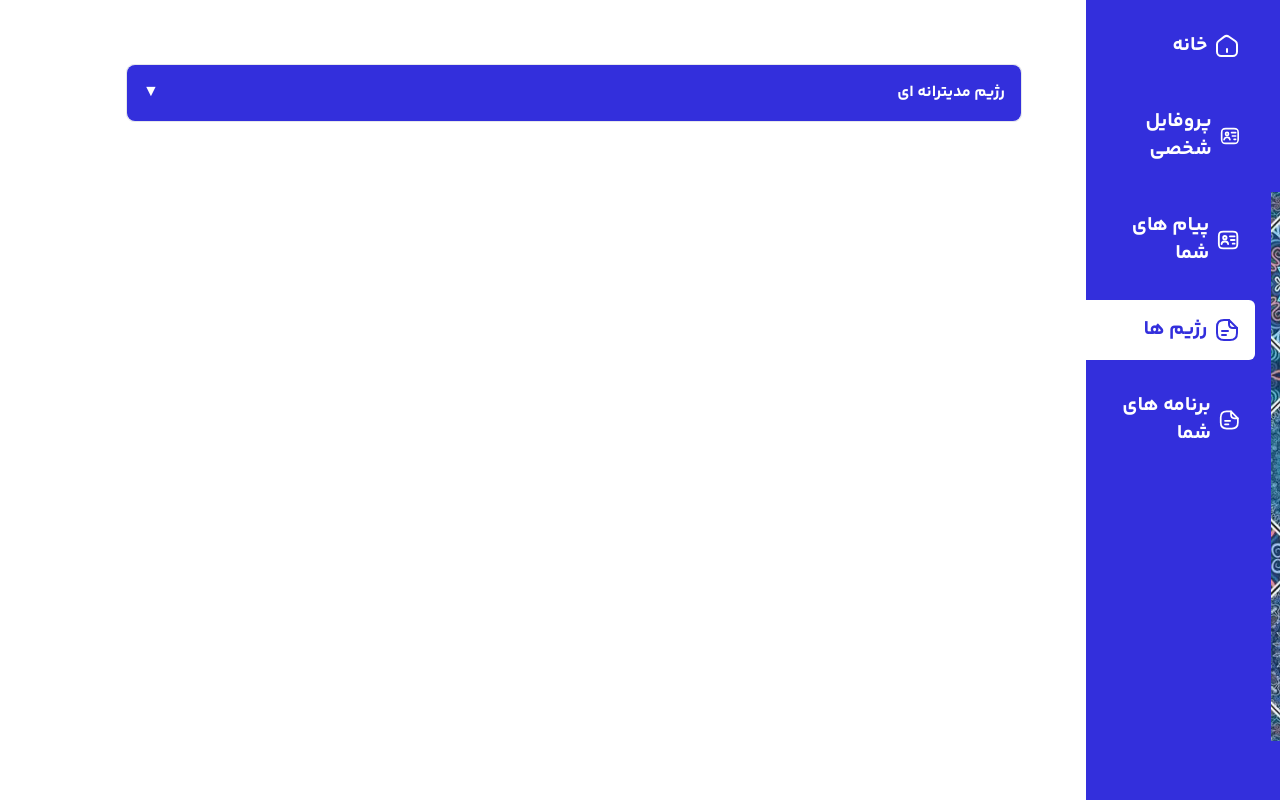
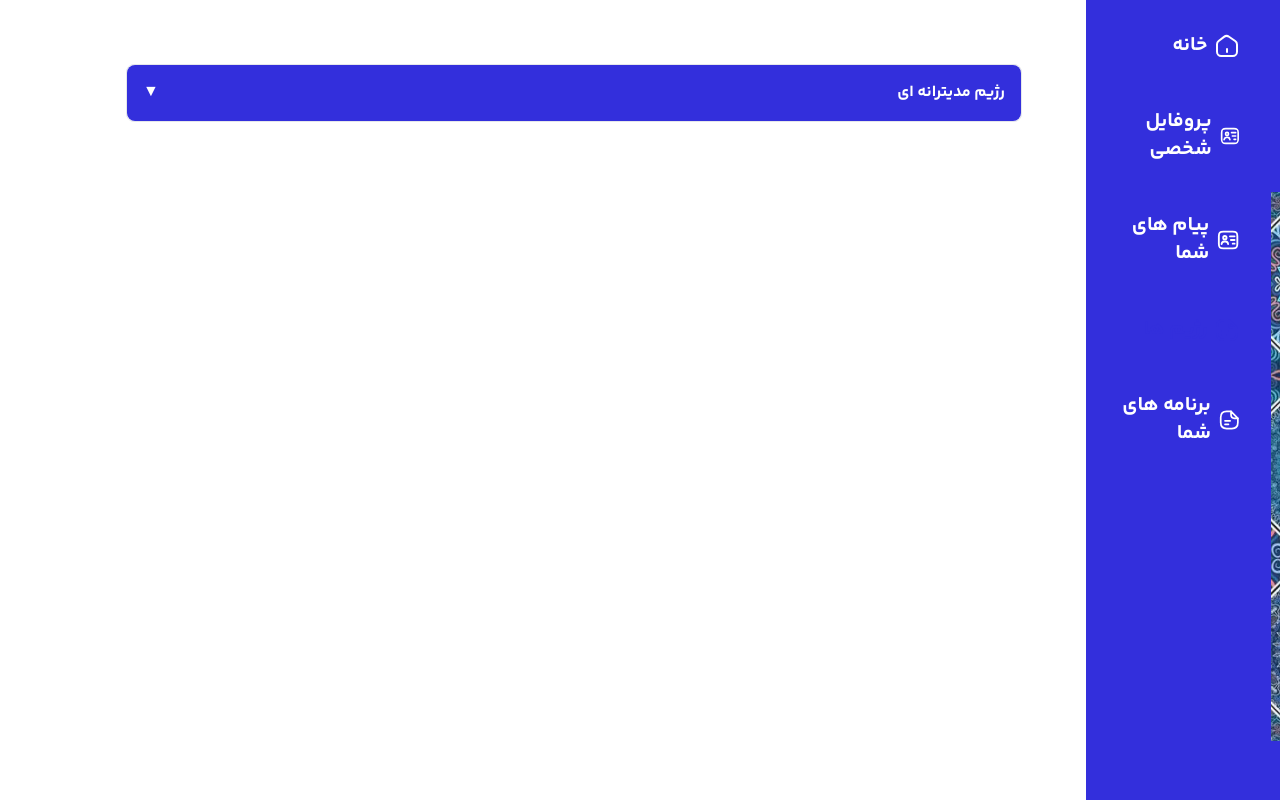
Before and after one commit to ParsaBordbar/Healthcare_Diet, a Next.js app in the folder client/: page /user/1/panel/diets in a window 1280 px wide. Built offline with nearby package versions, Linux system fonts and the light colour scheme.

Commit message:
change the duration of transition in side bar items

```diff
--- a/client/src/components/SidebarItems/index.tsx
+++ b/client/src/components/SidebarItems/index.tsx
@@ -52,8 +52,8 @@ const SideBarItems = (props: TSideBarItems) => {
     <Link href={props.href}>
       <label
         className={`group [&>svg>path]:hover:stroke-[var(--new-green)] [&>svg>path]:stroke-white  [&>svg>path]:stroke-2  text-xl ${
-          SelectionStyles && "bg-white [&>svg>path]:!stroke-[var(--new-green)]"
-        } cursor-pointer hover:bg-white   ease-in-out transition-all duration-150 p-4 flex items-center gap-2  rounded-s-md`}
+          SelectionStyles && " [&>svg>path]:!stroke-[var(--new-green)]"
+        } cursor-pointer ease-in-out transition-all duration-200 p-4 flex items-center gap-2  rounded-md`}
       >
         <input
           className="hidden peer items-center gap-3 checked:hidden text-white group-hover:text-[var(--new-green)]"
```
